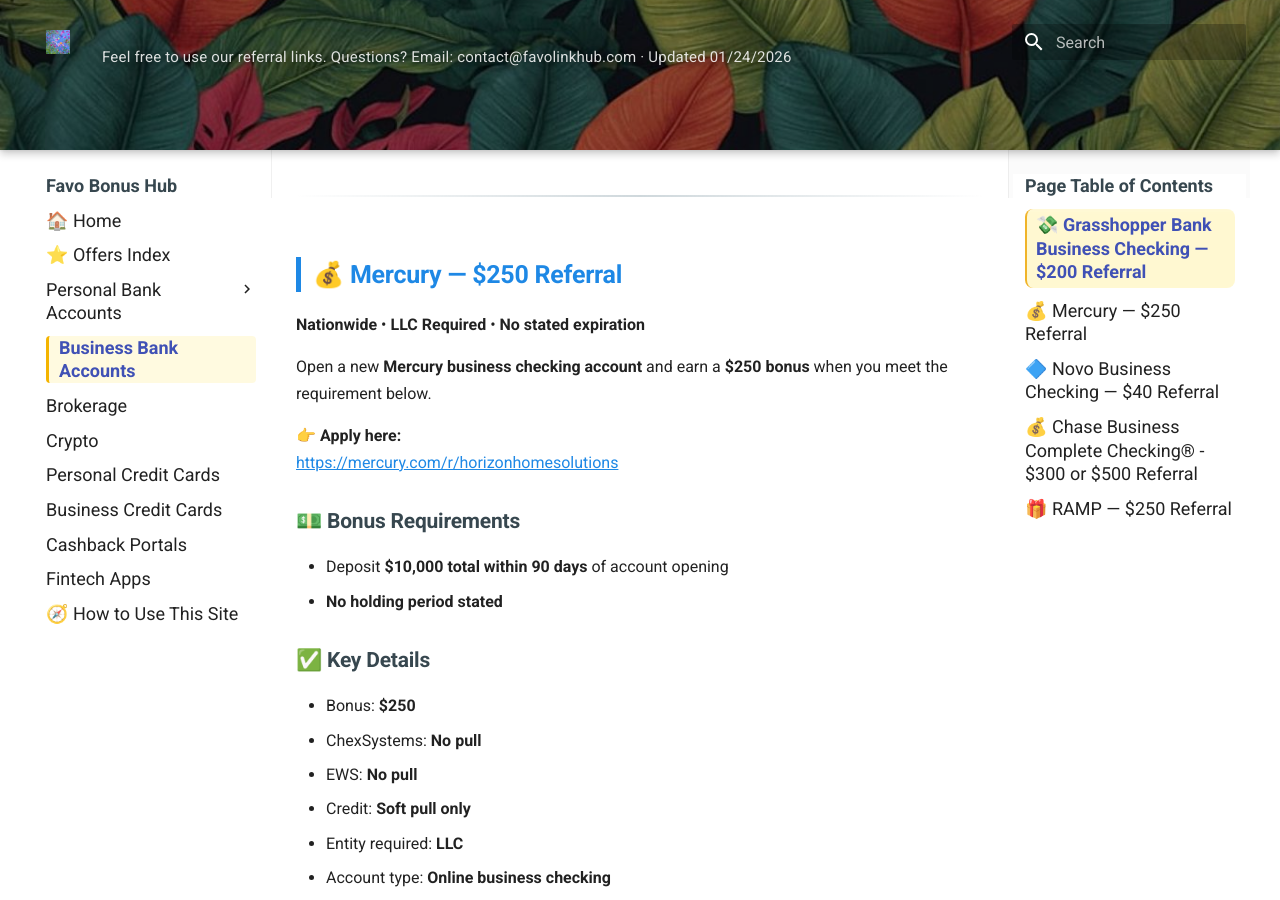
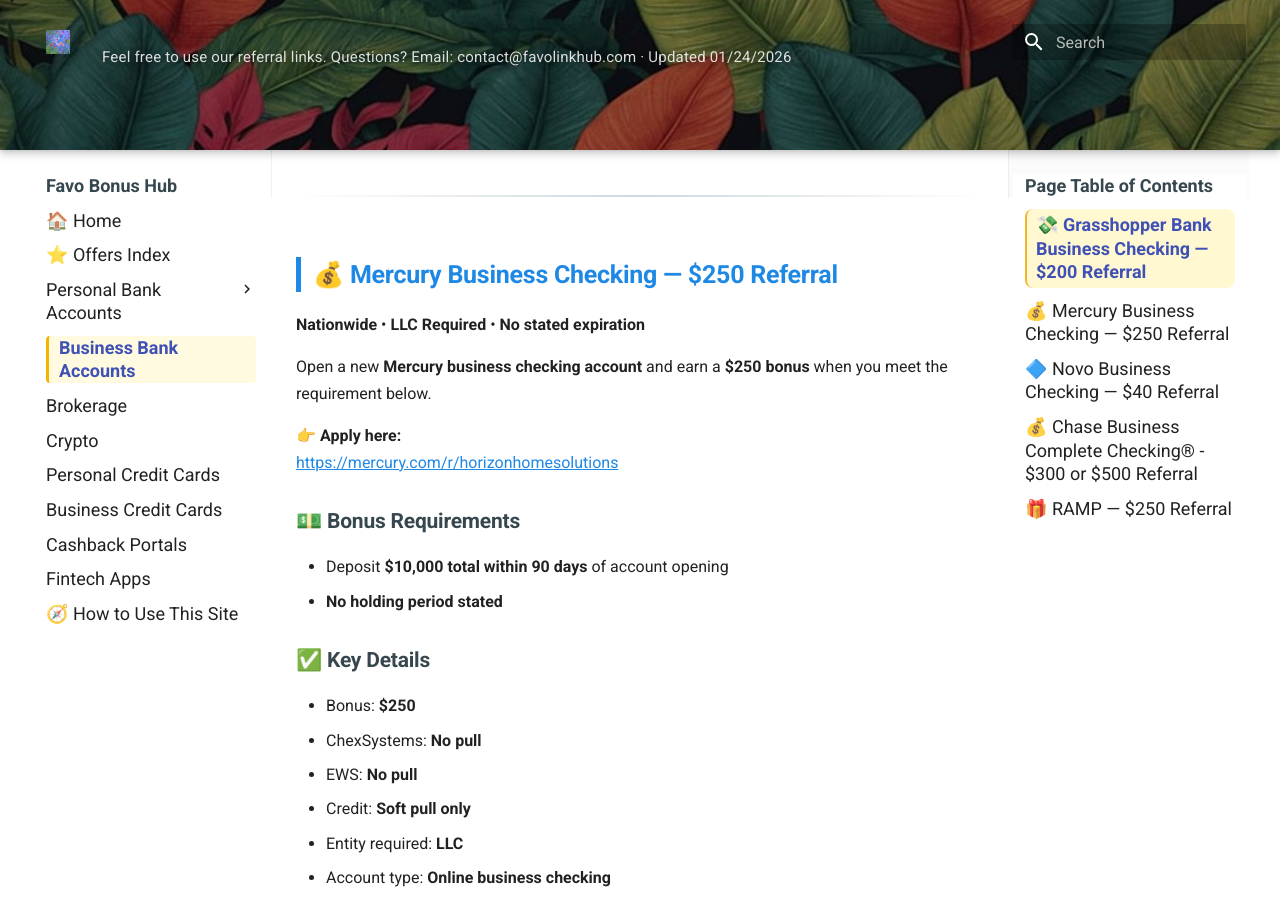
Before and after one commit to whispersofzephyr/favolinkhub-site, an MkDocs documentation site: the page built from docs/business-bank.md, in a window 1280 px wide and 900 px high, scrolled down 987 px. Built offline with MkDocs 1.6.1 and Material for MkDocs 9.7.7, drawn with Linux system fonts in a browser that asks for light colours.

Commit message:
Update business-bank.md

```diff
--- a/docs/business-bank.md
+++ b/docs/business-bank.md
@@ -29,7 +29,7 @@ Grasshopper Bank is offering an **easy $200 referral bonus** when you open a new
 
 <a id="biz-mercury"></a>
 
-## 💰 Mercury — $250 Referral
+## 💰 Mercury Business Checking — $250 Referral
 **Nationwide** • **LLC Required** • **No stated expiration**
 
 Open a new **Mercury business checking account** and earn a **$250 bonus** when you meet the requirement below.
```
